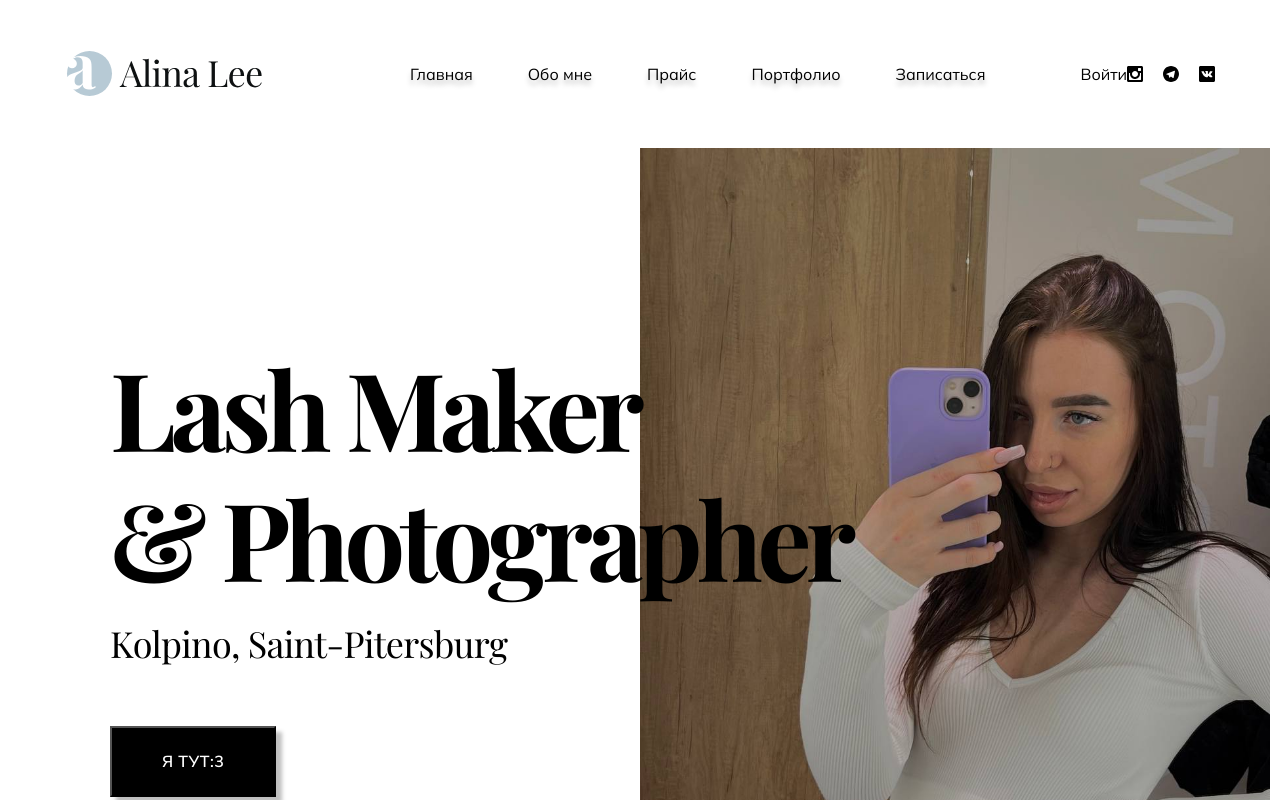
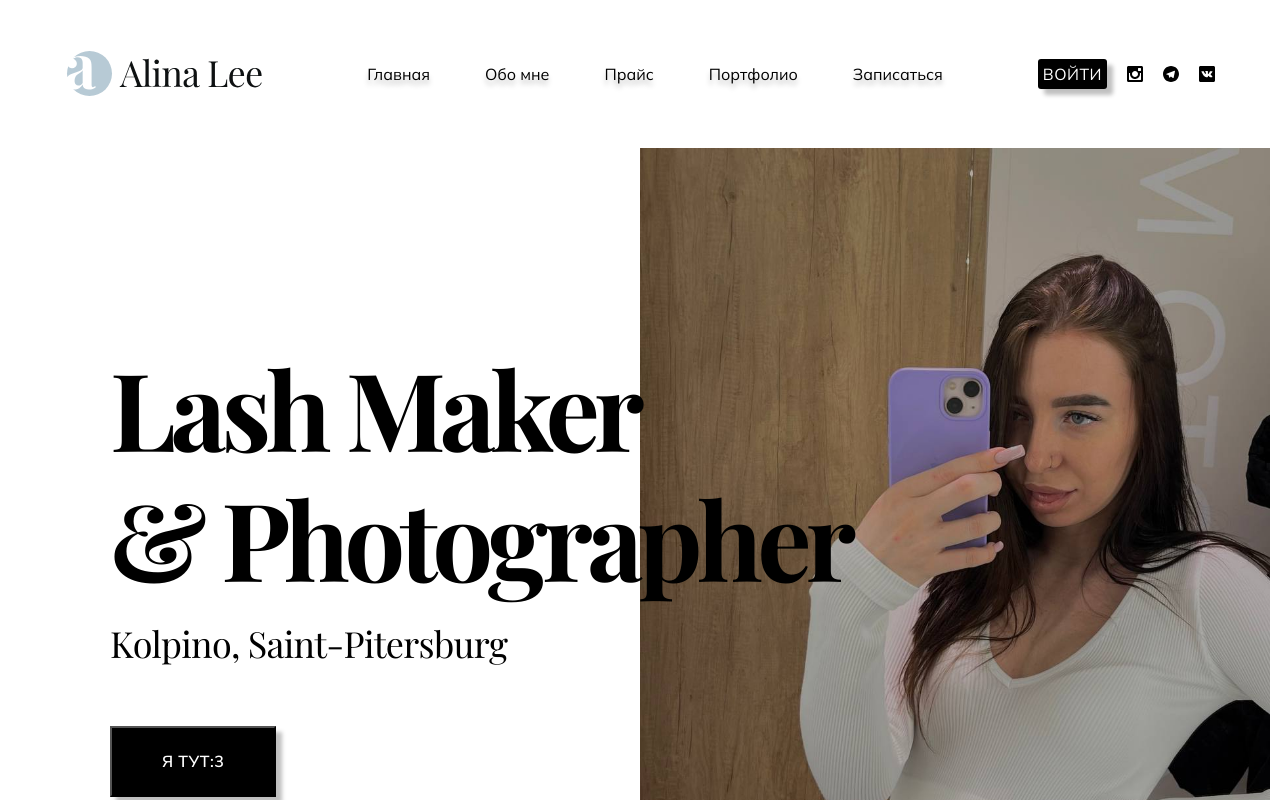
Before and after one commit to YellowStarSPB/MyWowLashes, a React (Create React App) app in the folder Space/Earth/: page / in a window 1280 px wide. Shown: the top 800 px of the page. Built offline with nearby package versions, Linux system fonts and the light colour scheme.

Commit message:
styles login btn

```diff
--- a/Space/Earth/src/pages/Header.jsx
+++ b/Space/Earth/src/pages/Header.jsx
@@ -20,7 +20,7 @@ function Header() {
                             <Link className="navBar__link" to={'/order'}>Записаться</Link>
                         </ul>
                     </div>
-                    <Link className='loginBtn' to={'/admin'}>Войти</Link>
+                    <Link className='loginBtn' to={'/login'}>Войти</Link>
                     <div>
                         <ul className="navBar__social">
                             <li>
--- a/Space/Earth/src/scss/_header.scss
+++ b/Space/Earth/src/scss/_header.scss
@@ -1,10 +1,12 @@
 .header {
     padding: 34px 65px;
+
     @media (max-width: 640px) {
         padding: 34px 40px;
     }
 
 }
+
 .navBar {
     width: 100%;
     display: flex;
@@ -12,6 +14,7 @@
     align-items: center;
     height: 80px;
     font-weight: 400;
+
     @media (max-width: 500px) {
         flex-direction: column;
     }
@@ -19,50 +22,63 @@
     div {
         display: flex;
         align-items: center;
+
         @media (max-width: 500px) {
             margin-bottom: 20px;
         }
     }
+
     &__menuWrapper {
         display: flex;
 
     }
+
     &__menu {
         display: flex;
+
         @media (max-width: 1150px) {
             display: none;
         }
     }
+
     &__link {
         margin-right: 55px;
         text-shadow: 0px 5px 5px rgba(0, 0, 0, 0.25);
         transition: transform 0.15s ease-in-out, opacity 0.15s ease-in-out;
+
         &:last-child {
             margin-right: 95px;
         }
+
         &:hover {
             transform: scale(2);
             opacity: 1;
         }
+
         &:active {
             transform: translateY(-3px);
         }
     }
+
     &__social {
         display: flex;
         align-items: center;
 
         li {
             margin-right: 20px;
+
             &:last-child {
                 margin-right: 0px;
+
                 @media (max-width: 1150px) {
                     margin-right: 80px;
                 }
+
                 @media (max-width: 500px) {
                     margin-right: 0px;
                 }
             }
+
             a {
                 width: 16px;
                 height: 16px;
@@ -73,3 +89,36 @@
     }
 
 }
+
+.loginBtn {
+    padding: 5px 5px;
+    background-color: #000;
+    box-shadow: 6px 6px 4px rgba(0, 0, 0, 0.25);
+    color: #fff;
+    font-size: 16px;
+    text-align: center;
+    letter-spacing: 0.03em;
+    text-transform: uppercase;
+    transition: transform 0.15s ease-in-out;
+    border-radius: 3px;
+    margin-right: 20px;
+    cursor: pointer;
+
+    @media (max-width: 500px) {
+        padding: 10px 30px;
+        font-size: 14px;
+        width: 100%;
+    }
+
+    &:hover {
+        transform: translateY(-5px)
+    }
+
+    &:active {
+        transform: translate(0)
+    }
+
+    @media (max-width: 1150px) {
+        display: none;
+    }
+}
```
